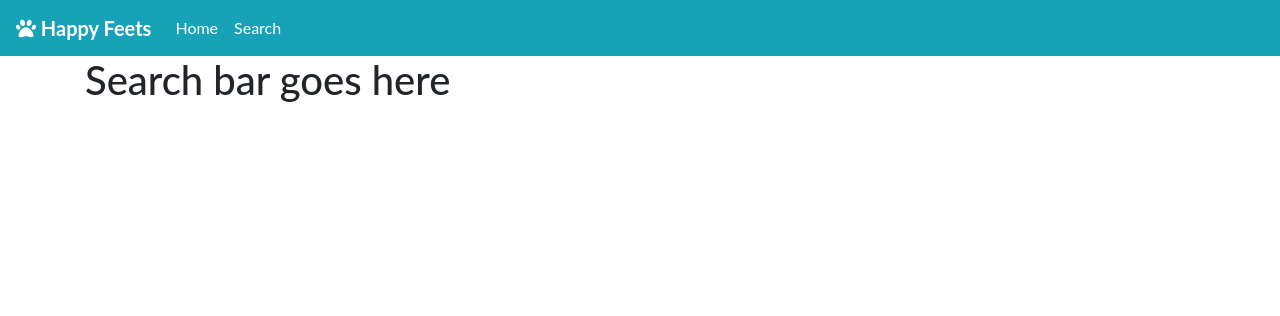
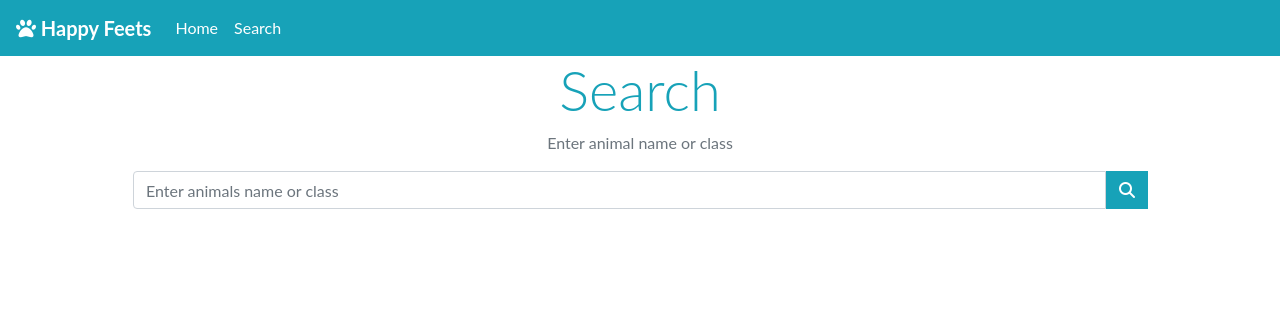
Before and after one commit to kydzoster/Happy-Feets, a Django app: page /search/ in a window 1280 px wide. Shown: the top 316 px of the page. Run offline with Django 3.2, Linux system fonts and the light colour scheme; some libraries are stand-ins or nearby versions.

Commit message:
added search query

```diff
--- a/animals/templates/search.html
+++ b/animals/templates/search.html
@@ -1,8 +1,52 @@
 <!DOCTYPE html>
 {% extends "base.html" %}
-
+{% load static %}
 {% block content %}
     <div class="container">
-        <h1>Search bar goes here</h1>
+        <div class="row">
+            <div class="col-md-12">
+                <h1 class="text-info display-4 text-center">Search</h1>
+                <p class="text-muted text-center mb-2">Enter animal name or class</p>
+
+                <!--Form-->
+                <form class="mx-5">
+                <div class="input-group my-3">
+                    <input type="search" class="form-control" placeholder="Enter animals name or class" name="q"/>
+                    <div class="input-group-prepend">
+                        <button type="submit" class="btn btn-info"><i class="fas fa-search"></i></button>
+                    </div>
+                </div>
+                </form>
+            </div>
+        </div>
+        {% if search_query %}
+        <div class="row">
+        <div class="col-md-12">
+        <div class="swiper-container">
+            <!-- Additional required wrapper -->
+            <div class="swiper-wrapper">
+                {% for animal in animals %}
+                    <div class="swiper-slide">
+                        <a href="../animal/{{ animal.id }}">
+                        <div class="card mb-3">
+                            <img src="{{ animal.image.url }}" class="card-img-top img-height" alt="{{ animal.image.url }}">
+                            <div class="card-body bg-info">
+                                <h5 class="card-title font-weight-bold text-center">{{ animal.name }}</h5>
+                                <p class="card-text text-light text-center">{{ animal.description }}</p>
+                            </div>
+                        </div>
+                        </a>
+                    </div>
+                {% endfor %}
+            </div>
+            <!-- pagination -->
+            <div class="swiper-pagination"></div>
+            <!-- navigation buttons -->
+            <div class="swiper-button-prev text-info font-weight-bold"></div>
+            <div class="swiper-button-next text-info font-weight-bold"></div>
+        </div>
+        </div>
+        </div>
+        {% endif %}
     </div>
 {% endblock content %}
--- a/animals/views.py
+++ b/animals/views.py
@@ -39,5 +39,17 @@ def detail(request, animal_id):
 
 
 def search(request):
-    context = {}
+    animals = Animal.objects.all()
+    search_query = request.GET.get('q')
+
+    if search_query:
+        animals = animals.filter(
+            Q(name__icontains=search_query) |
+            Q(animal__icontains=search_query) |
+            Q(gender__iexact=search_query)
+        )
+    context = {
+        'animals': animals,
+        'search_query': search_query,
+    }
     return render(request, 'search.html', context)
```
